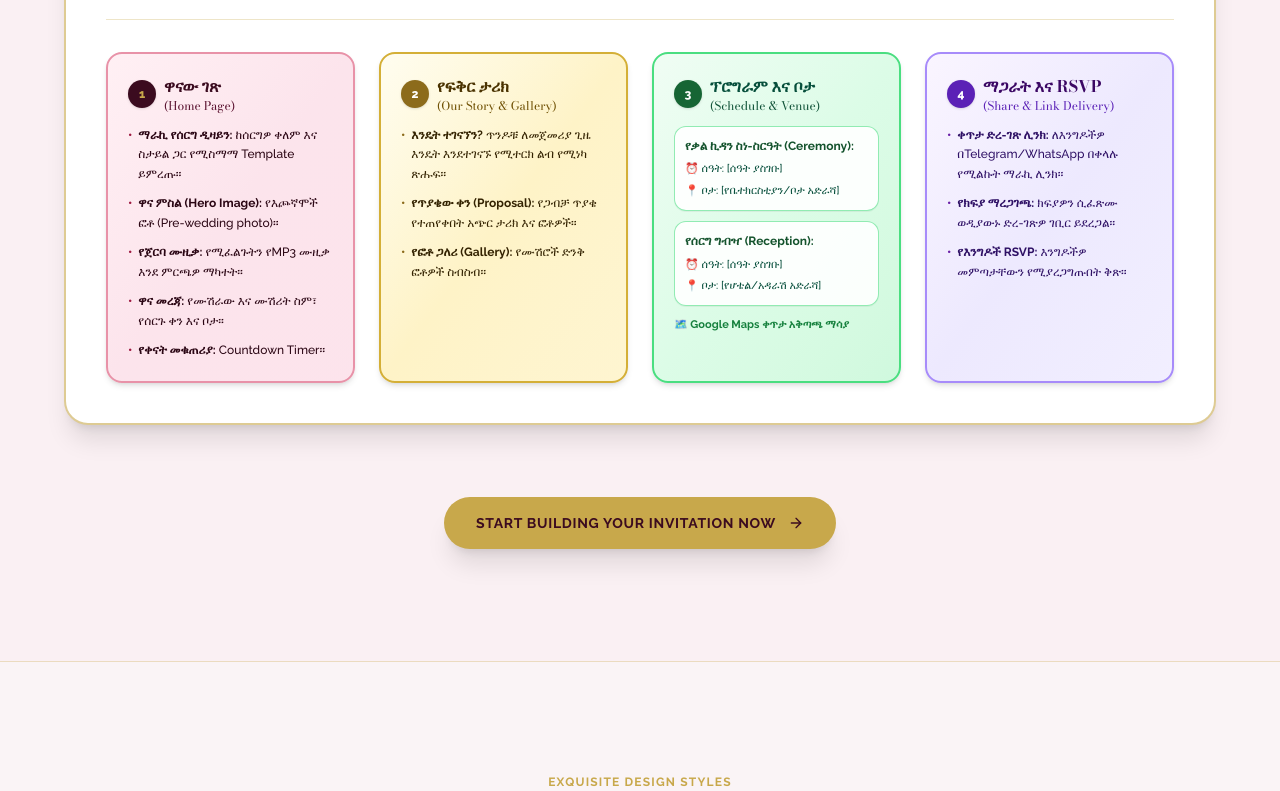
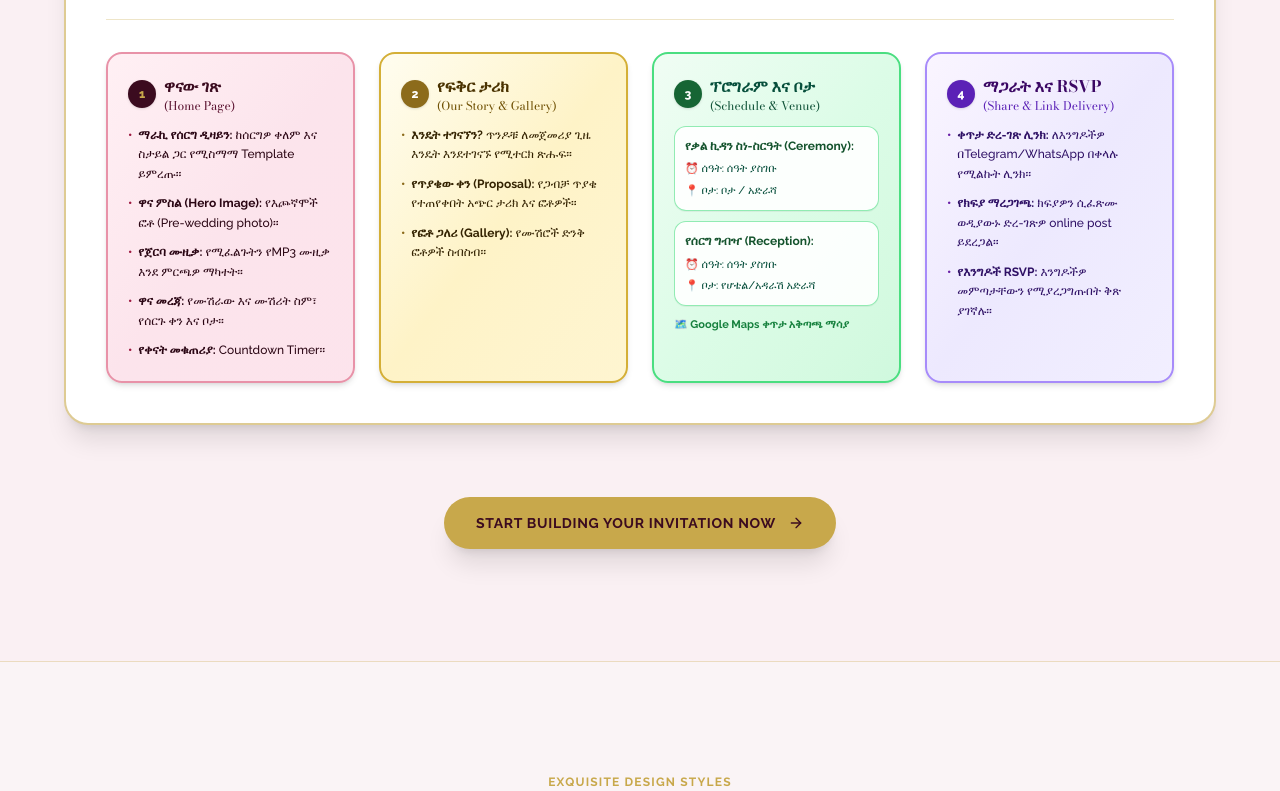
Before and after one commit to yareds/wedding-invitation-builder, a React (Vite) app: page / in a window 1280 px wide. Shown: the part 3349-4140 px from the top of the page. Built offline with nearby package versions, Linux system fonts and the light colour scheme; no server answers.

Commit message:
refactor: update invitation placeholder text for clarity

```diff
--- a/src/components/LandingPage.tsx
+++ b/src/components/LandingPage.tsx
@@ -533,7 +533,7 @@ export function LandingPage({ onStartBuilding, onOpenAdmin }: LandingPageProps)
                   <ul className="text-xs text-[#332200] font-medium space-y-2.5 leading-relaxed">
                     <li className="flex items-start gap-1.5">
                       <span className="text-[#8C6B1B] font-bold">•</span>
-                      <span><strong>እንዴት ተገናኘን?</strong> ጥንዶቹ ለመጀመሪያ ጊዜ እንዴት እንደተገናኙ የሚተርክ ልብ የሚነካ ጽሑፍ።</span>
+                      <span><strong>እንዴት ተገናኘን?</strong> ጥንዶቹ ለመጀመሪያ ጊዜ እንዴት እንደተገናኙ የሚተርክ ጽሑፍ።</span>
                     </li>
                     <li className="flex items-start gap-1.5">
                       <span className="text-[#8C6B1B] font-bold">•</span>
@@ -559,13 +559,13 @@ export function LandingPage({ onStartBuilding, onOpenAdmin }: LandingPageProps)
                   <div className="text-xs text-[#022C22] font-medium space-y-2.5 leading-relaxed">
                     <div className="p-2.5 rounded-xl bg-white/90 border border-[#4ADE80]/60 space-y-1 shadow-2xs">
                       <p className="font-bold text-[#14532D]">የቃል ኪዳን ስነ-ስርዓት (Ceremony):</p>
-                      <p className="text-[11px] text-[#064E3B]">⏰ ሰዓት: [ሰዓት ያስገቡ]</p>
-                      <p className="text-[11px] text-[#064E3B]">📍 ቦታ: [የቤተክርስቲያን/ቦታ አድራሻ]</p>
+                      <p className="text-[11px] text-[#064E3B]">⏰ ሰዓት: ሰዓት ያስገቡ</p>
+                      <p className="text-[11px] text-[#064E3B]">📍 ቦታ: ቦታ / አድራሻ</p>
                     </div>
                     <div className="p-2.5 rounded-xl bg-white/90 border border-[#4ADE80]/60 space-y-1 shadow-2xs">
                       <p className="font-bold text-[#14532D]">የሰርግ ግብዣ (Reception):</p>
-                      <p className="text-[11px] text-[#064E3B]">⏰ ሰዓት: [ሰዓት ያስገቡ]</p>
-                      <p className="text-[11px] text-[#064E3B]">📍 ቦታ: [የሆቴል/አዳራሽ አድራሻ]</p>
+                      <p className="text-[11px] text-[#064E3B]">⏰ ሰዓት: ሰዓት ያስገቡ</p>
+                      <p className="text-[11px] text-[#064E3B]">📍 ቦታ: የሆቴል/አዳራሽ አድራሻ</p>
                     </div>
                     <p className="text-[11px] font-bold text-[#15803D] flex items-center gap-1">
                       🗺️ Google Maps ቀጥታ አቅጣጫ ማሳያ
@@ -586,15 +586,15 @@ export function LandingPage({ onStartBuilding, onOpenAdmin }: LandingPageProps)
                   <ul className="text-xs text-[#2E1065] font-medium space-y-2.5 leading-relaxed">
                     <li className="flex items-start gap-1.5">
                       <span className="text-[#6B21A8] font-bold">•</span>
-                      <span><strong>ቀጥታ ድረ-ገጽ ሊንክ:</strong> ለእንግዶችዎ በTelegram/WhatsApp በቀላሉ የሚልኩት ማራኪ ሊንክ።</span>
+                      <span><strong>ቀጥታ ድረ-ገጽ ሊንክ:</strong> ለእንግዶችዎ በTelegram/WhatsApp በቀላሉ የሚልኩት ሊንክ።</span>
                     </li>
                     <li className="flex items-start gap-1.5">
                       <span className="text-[#6B21A8] font-bold">•</span>
-                      <span><strong>የክፍያ ማረጋገጫ:</strong> ክፍያዎን ሲፈጽሙ ወዲያውኑ ድረ-ገጽዎ ገቢር ይደረጋል።</span>
+                      <span><strong>የክፍያ ማረጋገጫ:</strong> ክፍያዎን ሲፈጽሙ ወዲያውኑ ድረ-ገጽዎ online post ይደረጋል።</span>
                     </li>
                     <li className="flex items-start gap-1.5">
                       <span className="text-[#6B21A8] font-bold">•</span>
-                      <span><strong>የእንግዶች RSVP:</strong> እንግዶችዎ መምጣታቸውን የሚያረጋግጡበት ቅጽ።</span>
+                      <span><strong>የእንግዶች RSVP:</strong> እንግዶችዎ መምጣታቸውን የሚያረጋግጡበት ቅጽ ያገኛሉ።</span>
                     </li>
                   </ul>
                 </div>
@@ -873,10 +873,6 @@ export function LandingPage({ onStartBuilding, onOpenAdmin }: LandingPageProps)
                   <Mail className="w-3.5 h-3.5 text-[#C8A84B]" />
                   <span>yared.abegaz@gmail.com</span>
                 </li>
-                <li className="flex items-center gap-2 pt-1 border-t border-white/10">
-                  <MapPin className="w-3.5 h-3.5 text-[#C8A84B]" />
-                  <span>Telebirr: 0995967804 | CBE: 1000450356817</span>
-                </li>
               </ul>
             </div>
 
```
